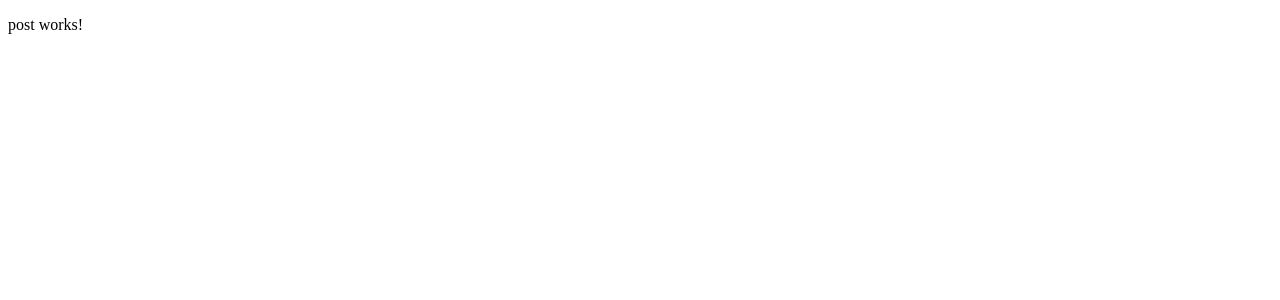
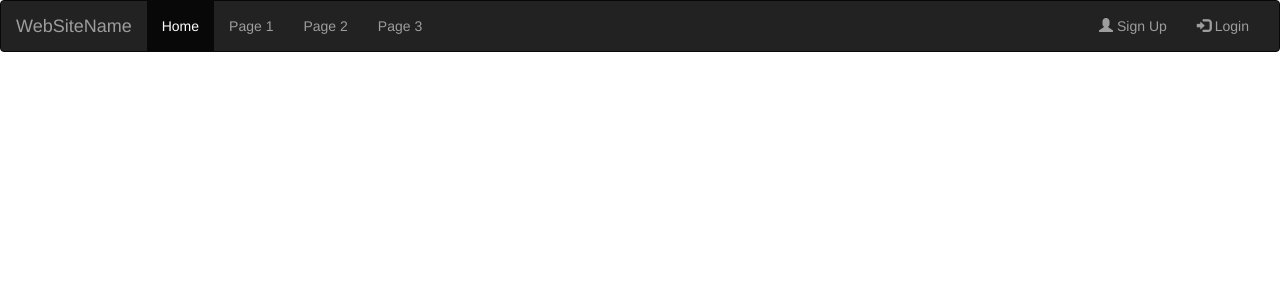
Before and after one commit to krishsai3/Course-project-in-Angular-12, an Angular app in the folder live-posts/: page / in a window 1280 px wide. Shown: the top 300 px of the page. Built offline with nearby package versions, Linux system fonts and the light colour scheme.

Commit message:
components

```diff
--- a/live-posts/src/app/app.component.html
+++ b/live-posts/src/app/app.component.html
@@ -1 +1 @@
-<app-post></app-post>
+<app-header></app-header>
--- a/live-posts/src/app/header/header.component.html
+++ b/live-posts/src/app/header/header.component.html
@@ -1 +1,24 @@
-<p>header works!</p>
+<nav class="navbar navbar-inverse">
+    <div class="container-fluid">
+      <div class="navbar-header">
+        <button type="button" class="navbar-toggle" data-toggle="collapse" data-target="#myNavbar">
+          <span class="icon-bar"></span>
+          <span class="icon-bar"></span>
+          <span class="icon-bar"></span>
+        </button>
+        <a class="navbar-brand" href="#">WebSiteName</a>
+      </div>
+      <div class="collapse navbar-collapse" id="myNavbar">
+        <ul class="nav navbar-nav">
+          <li class="active"><a href="#">Home</a></li>
+          <li><a href="#">Page 1</a></li>
+          <li><a href="#">Page 2</a></li>
+          <li><a href="#">Page 3</a></li>
+        </ul>
+        <ul class="nav navbar-nav navbar-right">
+          <li><a href="#"><span class="glyphicon glyphicon-user"></span> Sign Up</a></li>
+          <li><a href="#"><span class="glyphicon glyphicon-log-in"></span> Login</a></li>
+        </ul>
+      </div>
+    </div>
+  </nav>
--- a/live-posts/src/index.html
+++ b/live-posts/src/index.html
@@ -6,6 +6,9 @@
   <base href="/">
   <meta name="viewport" content="width=device-width, initial-scale=1">
   <link rel="icon" type="image/x-icon" href="favicon.ico">
+  <link rel="stylesheet" href="https://maxcdn.bootstrapcdn.com/bootstrap/3.4.1/css/bootstrap.min.css">
+  <script src="https://ajax.googleapis.com/ajax/libs/jquery/3.5.1/jquery.min.js"></script>
+  <script src="https://maxcdn.bootstrapcdn.com/bootstrap/3.4.1/js/bootstrap.min.js"></script>
 </head>
 <body>
   <app-root></app-root>
```
